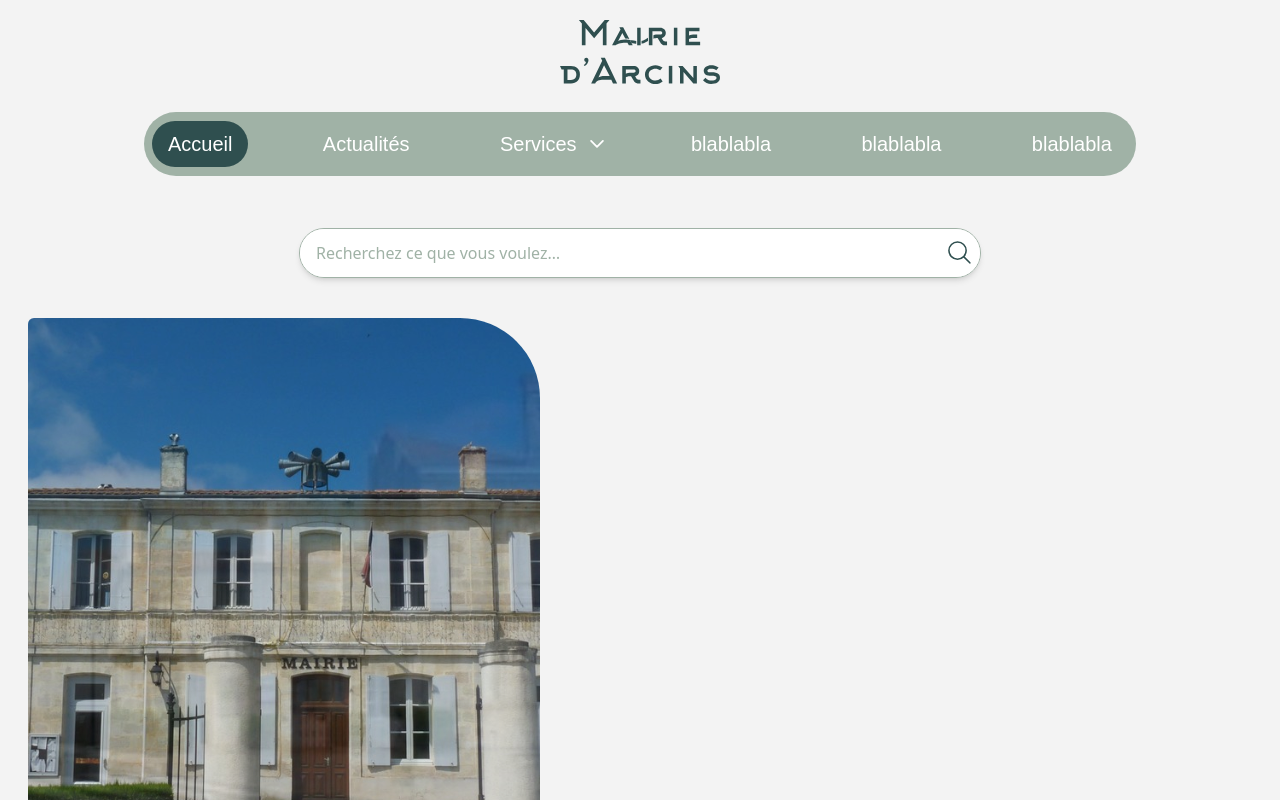
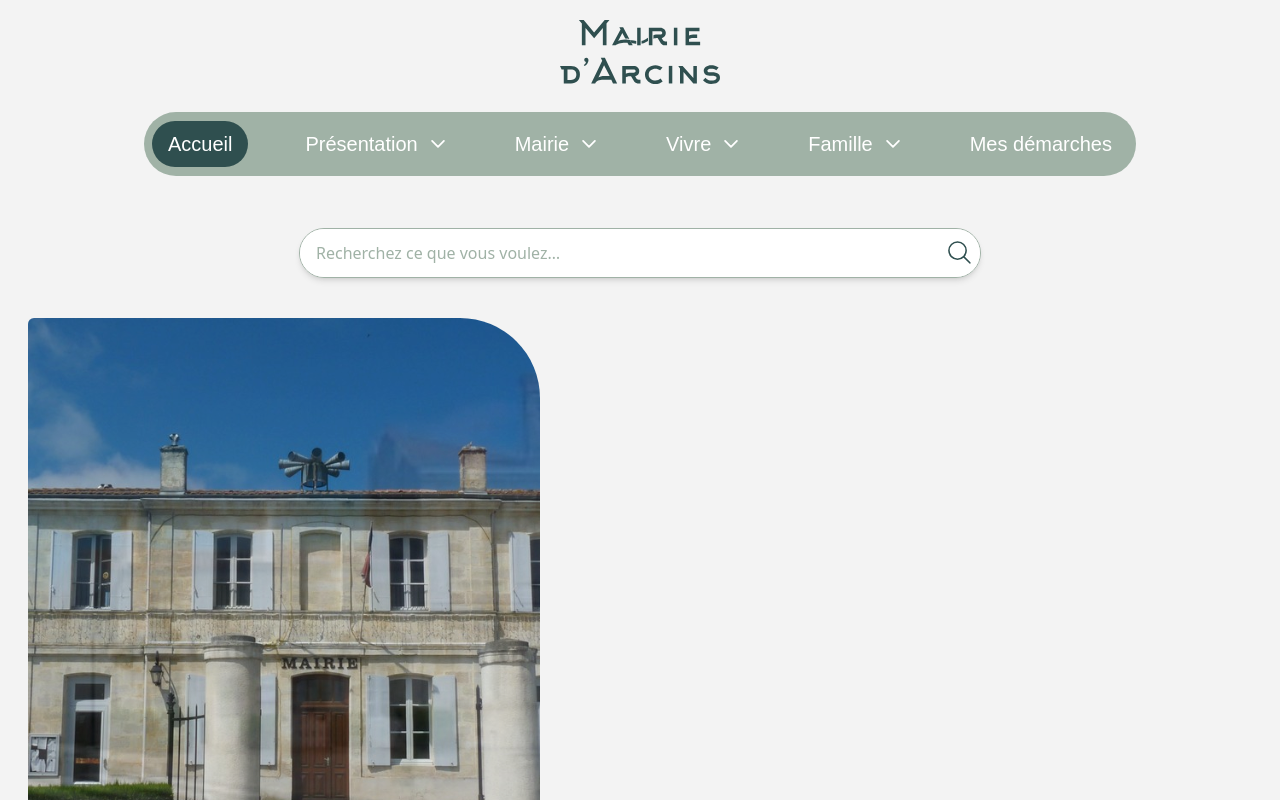
Before and after one commit to ozen2/Mairie-Arcins, a Next.js app: page / in a window 1280 px wide. Shown: the top 800 px of the page. Built offline with nearby package versions, Linux system fonts and the light colour scheme.

Commit message:
refacto nav not finish

```diff
--- /dev/null
+++ b/src/app/components/NavItem.jsx
@@ -0,0 +1,56 @@
+import Link from "next/link";
+import Image from "next/image";
+
+export default function NavItem({
+  IsSubMenuClicked,
+  IsArrowClicked,
+  Arrow,
+  activeLink,
+  SetActiveLink,
+  name,
+  toggleMenu,
+  divClassName,
+  subMenus = [],
+}) {
+  return (
+    <li>
+      <div>
+        <Link
+          href="#"
+          className={
+            IsSubMenuClicked
+              ? "text-white text-2xl ml-10 flex gap-4 lg:pb-0 transition-all ease-in-out duration-300 lg:text-xl lg:ml-0 lg:px-4 relative"
+              : "text-white text-2xl ml-10 flex gap-4 lg:text-xl lg:ml-0 lg:px-4 relative"
+          }
+          onClick={(e) => {
+            e.preventDefault();
+            toggleMenu();
+          }}
+        >
+          {name}
+          <Image
+            alt=""
+            src={Arrow}
+            className={IsArrowClicked ? "w-2" : "w-2 rotate-90"}
+          />
+        </Link>
+        <div className={divClassName}>
+          {subMenus.map((subMenu, index) => (
+            <Link
+              key={index}
+              href={subMenu.href}
+              onClick={() => SetActiveLink(subMenu.name)}
+              className={
+                activeLink === subMenu.name
+                  ? "text-xl text-white lg:bg-[--primary-color] lg:rounded-full"
+                  : "text-xl text-white"
+              }
+            >
+              {subMenu.name}
+            </Link>
+          ))}
+        </div>
+      </div>
+    </li>
+  );
+}
--- a/src/app/components/navbarClient.jsx
+++ b/src/app/components/navbarClient.jsx
@@ -5,30 +5,24 @@ import Link from "next/link";
 import Image from "next/image";
 
 import useScrollPosition from "../services/useScrollPosition";
+import NavItem from "./NavItem";
+import NavSubItem from "./NavItem";
 
 import Arrow from "../../../public/arrow.svg";
 import LogoArcins from "../../../public/logoArcinsWhite.svg";
 
 export default function NavbarClient() {
-  const [IsArrowClicked, SetIsArrowClicked] = useState(false);
   const [IsBurgerClicked, SetIsBurgerClicked] = useState(false);
   const [IsNavVisible, SetIsNavVisible] = useState(false);
   const [IsServicesClicked, SetIsServicesClicked] = useState(false);
-  const [IsSubMenuClicked, SetIsSubMenuClicked] = useState(false);
-  const [IsSubMenuVisible, SetIsSubMenuVisible] = useState(false);
   const [activeLink, SetActiveLink] = useState("link1");
+  const [activeMenu, setActiveMenu] = useState(null);
 
   const scrollPosition = useScrollPosition();
 
   const navPosition = scrollPosition > 50 ? "top-5" : "top-28";
 
   const toggleNav = () => {
-    if (!IsBurgerClicked) {
-      document.body.classList.add("no-scroll");
-    } else {
-      document.body.classList.remove("no-scroll");
-    }
-
     SetIsNavVisible(true);
     if (IsNavVisible) {
       setTimeout(() => {
@@ -42,38 +36,26 @@ export default function NavbarClient() {
     }, 1);
   };
 
-  const toggleServices = () => {
-    SetIsServicesClicked(true);
-    if (SetIsServicesClicked) {
-      setTimeout(() => {
-        SetIsServicesClicked(!IsServicesClicked);
-      }, 220);
+  const toggleMenu = (menu) => {
+    if (activeMenu === menu) {
+      setActiveMenu(null);
+    } else {
+      setActiveMenu(menu);
     }
-    SetIsArrowClicked(!IsArrowClicked);
-    SetIsSubMenuVisible(true);
-    if (IsSubMenuVisible) {
-      setTimeout(() => {
-        SetIsSubMenuVisible(false);
-      }, 170);
-    }
-    setTimeout(() => {
-      SetIsSubMenuClicked(!IsSubMenuClicked);
-    }, 1);
   };
 
   const isOpen = IsBurgerClicked
-    ? "bg-[--primary-color] absolute z-20 w-full h-full top-0 left-0 duration-500 ease-in-out items-start flex flex-col gap-10 lg:gap-2"
+    ? "bg-[--primary-color] absolute z-20 w-full h-[100rem] top-0 left-0 duration-500 ease-in-out items-start flex flex-col gap-10 lg:gap-2"
     : "bg-[--primary-color] absolute z-20 h-0 w-full top-0 left-0 -translate-y-[50rem] duration-700 ease-in-out items-start flex flex-col gap-10 lg:gap-2";
 
   const isVisible = IsNavVisible ? "block" : "hidden";
 
-  const servicesOpen = IsServicesClicked ? "text-white" : "";
+  const isSubVisible = (menu) =>
+    activeMenu === menu
+      ? "flex flex-col mt-5 opacity-100 mx-12 lg:mx-0 duration-300 rounded-xl gap-5 lg:gap-2 top-10 lg:flex-row lg:bg-[--secondary-color] lg:rounded-full lg:mt-3 lg:px-4 lg:py-2 lg:absolute lg:flex-wrap lg:w-full"
+      : "flex opacity-0 duration-300 rounded-xl flex-col gap-5 lg:gap-2 top-10 lg:flex-row lg:bg-[--secondary-color] lg:absolute lg:w-full";
 
-  const isSubVisible = IsSubMenuClicked
-    ? "flex opacity-100 duration-300 rounded-xl flex-col gap-6 lg:gap-2 justify-around absolute top-10 lg:flex-row lg:bg-[--secondary-color] lg:rounded-full lg:mt-3 lg:px-4 lg:py-2 lg:left-1/2 lg:-translate-x-1/2"
-    : "flex opacity-0 duration-300 rounded-xl flex-col gap-6 lg:gap-2 justify-around absolute top-10 lg:flex-row lg:bg-[--secondary-color] lg:left-1/2 lg:-translate-x-1/2";
-
-  const isSubClicked = IsSubMenuVisible ? "block" : "hidden";
+  const isSubClicked = (menu) => (activeMenu === menu ? "block" : "hidden");
 
   return (
     <>
@@ -122,111 +104,92 @@ export default function NavbarClient() {
               Accueil
             </Link>
           </li>
+          <NavItem
+            IsSubMenuClicked={activeMenu === "presentation"}
+            IsArrowClicked={activeMenu === "presentation"}
+            Arrow={Arrow}
+            activeLink={activeLink}
+            SetActiveLink={SetActiveLink}
+            name="Présentation"
+            toggleMenu={() => toggleMenu("presentation")}
+            divClassName={`${isSubClicked("presentation")} ${isSubVisible(
+              "presentation"
+            )}`}
+            subMenus={[
+              {
+                name: ". Histoire et patrimoine",
+                href: "/presentation/histoire",
+              },
+              { name: ". Plan google", href: "/presentation/equipe" },
+              { name: ". Derniers recensement", href: "/presentation/vision" },
+              { name: ". Équipements", href: "/presentation/vision" },
+              { name: ". Actualité", href: "/presentation/vision" },
+              { name: ". Évènements", href: "/presentation/vision" },
+              { name: ". Arcins en images", href: "/presentation/vision" },
+              {
+                name: ". Plan communal de sauvegarde",
+                href: "/presentation/vision",
+              },
+            ]}
+          />
+          <NavItem
+            IsSubMenuClicked={activeMenu === "mairie"}
+            IsArrowClicked={activeMenu === "mairie"}
+            Arrow={Arrow}
+            activeLink={activeLink}
+            SetActiveLink={SetActiveLink}
+            name="Mairie"
+            toggleMenu={() => toggleMenu("mairie")}
+            divClassName={`${isSubClicked("mairie")} ${isSubVisible("mairie")}`}
+            subMenus={[
+              { name: "Histoire", href: "/mairie/histoire" },
+              { name: "Équipe", href: "/mairie/equipe" },
+              { name: "Vision", href: "/mairie/vision" },
+            ]}
+          />
+          <NavItem
+            IsSubMenuClicked={activeMenu === "vivre"}
+            IsArrowClicked={activeMenu === "vivre"}
+            Arrow={Arrow}
+            activeLink={activeLink}
+            SetActiveLink={SetActiveLink}
+            name="Vivre"
+            toggleMenu={() => toggleMenu("vivre")}
+            divClassName={`${isSubClicked("vivre")} ${isSubVisible("vivre")}`}
+            subMenus={[
+              { name: "Histoire", href: "/vivre/histoire" },
+              { name: "Équipe", href: "/vivre/equipe" },
+              { name: "Vision", href: "/vivre/vision" },
+            ]}
+          />
+          <NavItem
+            IsSubMenuClicked={activeMenu === "famille"}
+            IsArrowClicked={activeMenu === "famille"}
+            Arrow={Arrow}
+            activeLink={activeLink}
+            SetActiveLink={SetActiveLink}
+            name="Famille"
+            toggleMenu={() => toggleMenu("famille")}
+            divClassName={`${isSubClicked("famille")} ${isSubVisible(
+              "famille"
+            )}`}
+            subMenus={[
+              { name: "Histoire", href: "/famille/histoire" },
+              { name: "Équipe", href: "/famille/equipe" },
+              { name: "Vision", href: "/famille/vision" },
+            ]}
+          />
           <li>
             <Link
               href={""}
-              onClick={() => SetActiveLink("link2")}
-              className={
-                activeLink === "link2"
-                  ? "text-white ml-10 text-2xl lg:text-xl lg:ml-0 lg:px-4 lg:py-3 lg:bg-[--primary-color] lg:rounded-full"
-                  : "text-white ml-10 text-2xl lg:text-xl lg:ml-0 lg:px-4 lg:py-3"
-              }
-            >
-              Actualités
-            </Link>
-          </li>
-          <li>
-            <div>
-              <Link
-                href={""}
-                className={
-                  IsSubMenuClicked
-                    ? "text-white text-2xl ml-10 flex gap-4 relative pb-32 lg:pb-0 transition-all ease-in-out duration-300 lg:text-xl lg:ml-0 lg:px-4"
-                    : "text-white text-2xl ml-10 flex gap-4 relative pb-0 lg:text-xl lg:ml-0 lg:px-4"
-                }
-                onClick={toggleServices}
-              >
-                Services
-                <Image
-                  alt=""
-                  src={Arrow}
-                  className={IsArrowClicked ? "w-2" : "w-2 rotate-90"}
-                />
-                <div className={`${isSubClicked} ${isSubVisible}`}>
-                  <Link
-                    href={""}
-                    onClick={() => SetActiveLink("subLink1")}
-                    className={
-                      activeLink === "subLink1"
-                        ? `text-lg lg:bg-[--primary-color] lg:rounded-full lg:px-4 lg:py-3 ${servicesOpen}`
-                        : `text-lg lg:px-4 lg:py-3 ${servicesOpen}`
-                    }
-                  >
-                    transports
-                  </Link>
-                  <Link
-                    href={""}
-                    onClick={() => SetActiveLink("subLink2")}
-                    className={
-                      activeLink === "subLink2"
-                        ? `text-lg lg:bg-[--primary-color] lg:rounded-full lg:px-4 lg:py-3 ${servicesOpen}`
-                        : `text-lg lg:px-4 lg:py-3 ${servicesOpen}`
-                    }
-                  >
-                    transports
-                  </Link>
-                  <Link
-                    href={""}
-                    onClick={() => SetActiveLink("subLink3")}
-                    className={
-                      activeLink === "subLink3"
-                        ? `text-lg lg:bg-[--primary-color] lg:rounded-full lg:px-4 lg:py-3 ${servicesOpen}`
-                        : `text-lg lg:px-4 lg:py-3 ${servicesOpen}`
-                    }
-                  >
-                    transports
-                  </Link>
-                </div>
-              </Link>
-            </div>
-          </li>
-          <li>
-            <Link
-              href={""}
-              onClick={() => SetActiveLink("link4")}
-              className={
-                activeLink === "link4"
-                  ? "text-white text-2xl ml-10 lg:text-xl lg:ml-0 lg:py-3 lg:px-4 lg:bg-[--primary-color] lg:rounded-full"
-                  : "text-white text-2xl ml-10 lg:text-xl lg:ml-0 lg:px-4 lg:py-3"
-              }
-            >
-              blablabla
-            </Link>
-          </li>
-          <li>
-            <Link
-              href={""}
-              onClick={() => SetActiveLink("link5")}
-              className={
-                activeLink === "link5"
-                  ? "text-white text-2xl ml-10 lg:text-xl lg:ml-0 lg:py-3 lg:px-4 lg:bg-[--primary-color] lg:rounded-full"
-                  : "text-white text-2xl ml-10 lg:text-xl lg:ml-0 lg:px-4 lg:py-3"
-              }
-            >
-              blablabla
-            </Link>
-          </li>
-          <li>
-            <Link
-              href={""}
-              onClick={() => SetActiveLink("link6")}
+              onClick={() => SetActiveLink("link8")}
               className={
                 activeLink === "link6"
                   ? "text-white text-2xl ml-10 lg:text-xl lg:ml-0 lg:py-3 lg:px-4 lg:bg-[--primary-color] lg:rounded-full"
                   : "text-white text-2xl ml-10 lg:text-xl lg:ml-0 lg:px-4 lg:py-3"
               }
             >
-              blablabla
+              Mes démarches
             </Link>
           </li>
         </ul>
```
